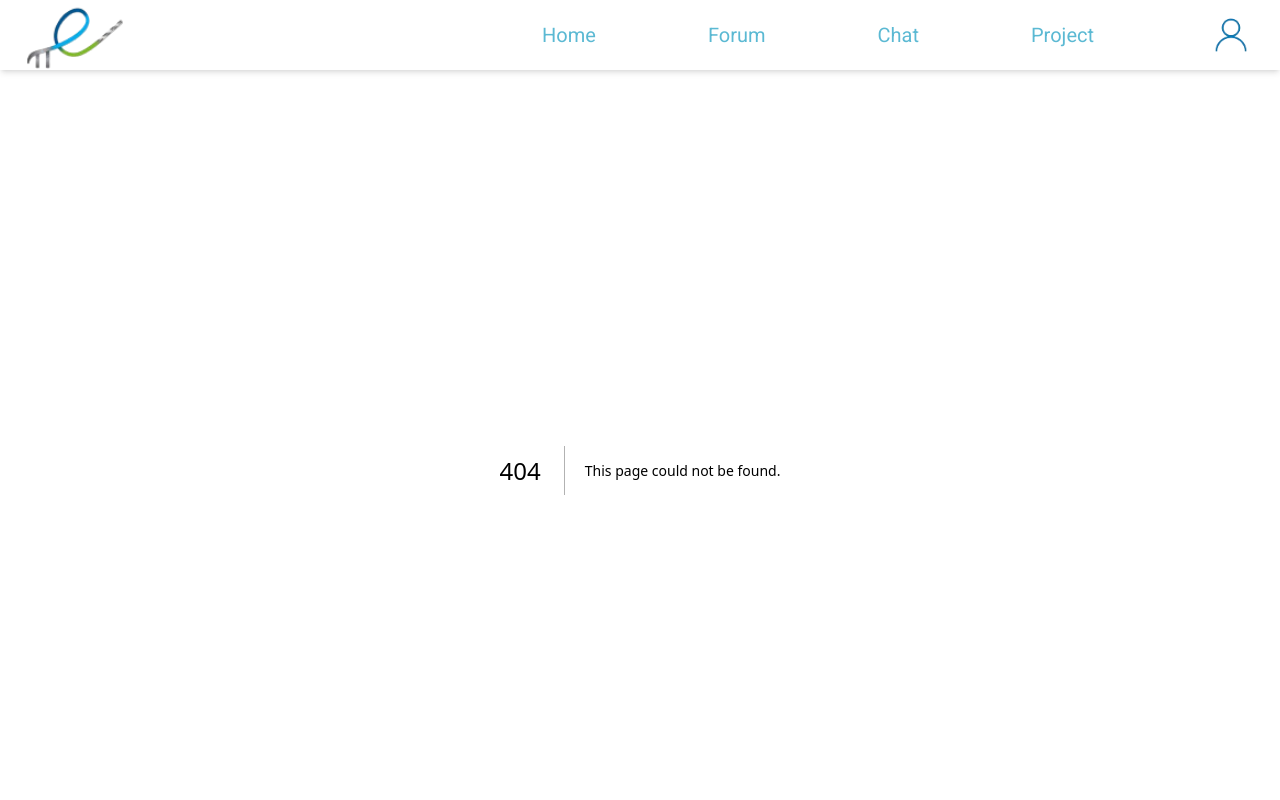
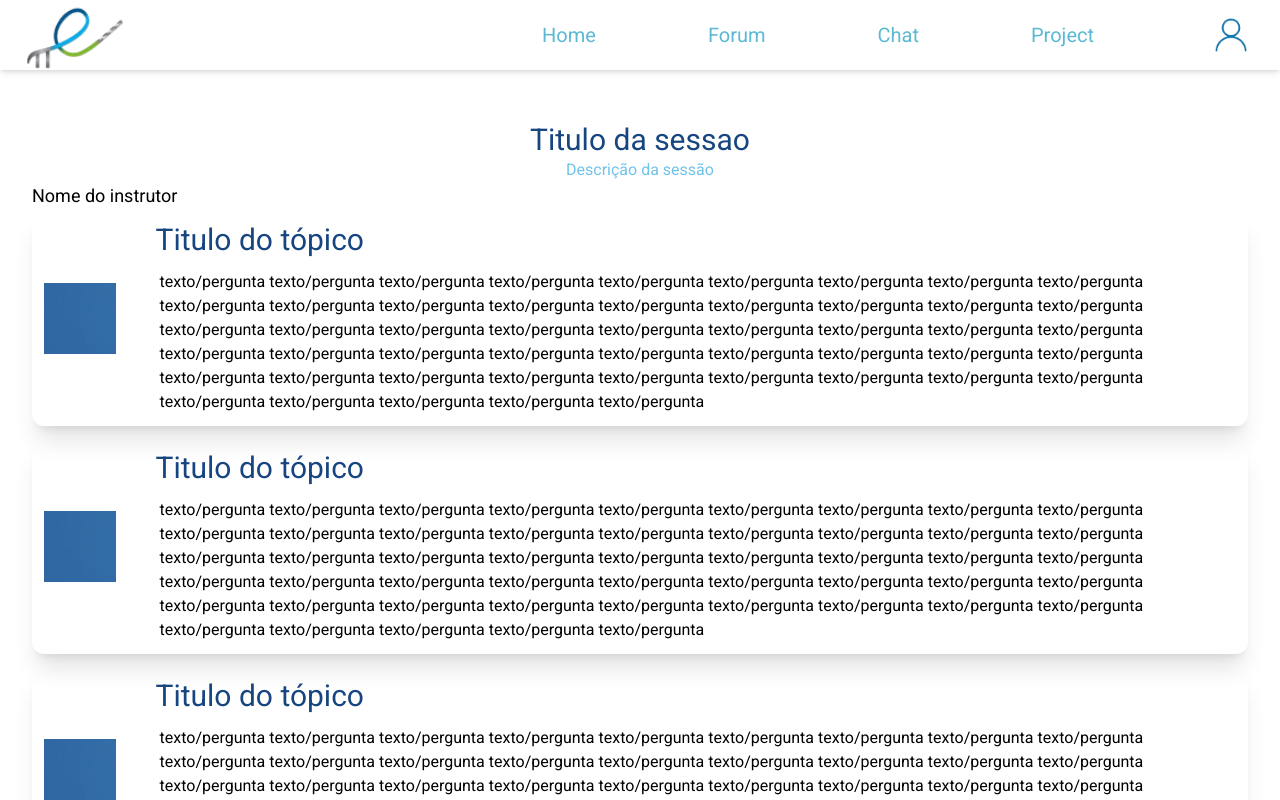
Before and after one commit to matiaszo/forum_ets_frontend, a Next.js app: page /profile in a window 1280 px wide. Before the commit this address had no page. Shown: the top 800 px of the page. Built offline with nearby package versions, Linux system fonts and the light colour scheme.

Commit message:
layout of topic and answer finished

```diff
--- a/next.config.ts
+++ b/next.config.ts
@@ -31,6 +31,10 @@ const nextConfig = {
               source: "/profile",
               destination: "/profile",
           },
+          {
+              source: "/topic",
+              destination: "/topic",
+          },
       ]
   }
 };
--- /dev/null
+++ b/src/app/profile/page.tsx
@@ -0,0 +1,21 @@
+import Topic from "@/components/topic"
+
+export default function Profile() {
+    return(
+        <>
+           <div className="flex flex-col border-black rounded-md m-8 font-robFont">
+                <div className="flex flex-col justify-center items-center w-full mt-5">
+                    <p className="text-blue1 text-3xl ">Titulo da sessao</p>
+                    <p className="text-blue4 text-md">Descrição da sessão</p>
+                </div>
+                <p className="text-lg">Nome do instrutor</p>
+
+                <Topic/>
+                <Topic/>
+                <Topic/>
+                <Topic/>
+                <Topic/>
+           </div>
+        </>
+    )
+}
--- /dev/null
+++ b/src/app/topic/page.tsx
@@ -0,0 +1,29 @@
+import blueColor from "@/assets/blueColor.jpg";
+import Image from "next/image";
+import { Answer } from "@/components/answer"
+
+export default function Topic(){
+    const style= {
+        image: "h-[4%] w-[10px] rounded-full mt-3"
+    }
+
+    return(
+        <>
+            <div className="flex m-12 flex-col">
+            <h1 className="text-blue1 text-3xl mb-3">Titulo do tópico</h1>
+
+            <div className="flex items-center shadow-2xl rounded-xl p-3 font-robFont mb-3">
+                <div className="flex flex-col ml-10 min-w-[90%]">
+                    <h3 className="ml-1">Texto/pergunta texto/pergunta texto/pergunta texto/pergunta texto/pergunta texto/pergunta texto/pergunta texto/pergunta texto/pergunta texto/pergunta
+                    texto/pergunta texto/pergunta texto/pergunta texto/pergunta texto/pergunta texto/pergunta
+                    texto/pergunta texto/pergunta texto/pergunta texto/pergunta texto/pergunta texto/pergunta texto/pergunta texto/pergunta texto/pergunta texto/pergunta
+                    </h3>
+                    <div className="flex justify-end text-blue3">Nome do usuario</div>
+                </div>
+            </div>
+
+            <Answer/>
+            </div>
+        </>
+    )
+}
--- /dev/null
+++ b/src/components/answer.tsx
@@ -0,0 +1,26 @@
+import blueColor from "@/assets/blueColor.jpg";
+import Image from "next/image";
+
+
+export const Answer = () =>{
+    const style= {
+        image: "h-[4%] w-[10px] rounded-full mt-2"
+    }
+
+    return(
+        <div className="flex items-center shadow-xl rounded-l p-3 font-robFont mb-3 m-10">
+            <div className="flex flex-col ml-5 min-w-[90%]">
+                <div className="flex text-blue1 text-xl mb-3">
+                <Image className={style.image} src={blueColor}  alt="blue"/>
+                    <h1 className="ml-1">Nome do usuario</h1>
+                </div>
+                <h3 className="ml-1">texto/pergunta texto/pergunta texto/pergunta texto/pergunta texto/pergunta texto/pergunta texto/pergunta texto/pergunta texto/pergunta texto/pergunta
+                texto/pergunta texto/pergunta texto/pergunta texto/pergunta texto/pergunta texto/pergunta texto/pergunta texto/pergunta texto/pergunta texto/pergunta
+                texto/pergunta texto/pergunta texto/pergunta texto/pergunta texto/pergunta texto/pergunta texto/pergunta texto/pergunta texto/pergunta texto/pergunta
+                texto/pergunta texto/pergunta texto/pergunta texto/pergunta texto/pergunta texto/pergunta texto/pergunta texto/pergunta texto/pergunta texto/pergunta
+                texto/pergunta texto/pergunta texto/pergunta texto/pergunta texto/pergunta texto/pergunta texto/pergunta texto/pergunta texto/pergunta texto/pergunta
+                </h3>
+            </div>
+        </div>
+    )
+}
--- a/src/components/header.tsx
+++ b/src/components/header.tsx
@@ -11,6 +11,7 @@ export const Header = ({first, second, third, fourth}: any) => {
     const style= {
         option: "font-robFont text-blue5 text-xl"
     }
+
     return(
         <>
         <div className="flex items-center shadow-md">
@@ -24,7 +25,7 @@ export const Header = ({first, second, third, fourth}: any) => {
                 <Link className={style.option} href={ROUTES.forum}>{second}</Link>
                 <Link className={style.option} href={ROUTES.chat}>{third}</Link>
                 <Link className={style.option} href={ROUTES.project}>{fourth}</Link>
-                <Link  href={ROUTES.chat}><Image src={user_logo} width={50} height={50} alt="ets logo"/></Link>
+                <Link  href={ROUTES.profile}><Image src={user_logo} width={50} height={50} alt="ets logo"/></Link>
             </div>
         </div>
         </>
--- /dev/null
+++ b/src/components/topic.tsx
@@ -0,0 +1,30 @@
+import { ROUTES } from "@/constants/routes";
+import Image from "next/image"
+import Link from "next/link";
+import blueColor from "@/assets/blueColor.jpg";
+
+const Topic = () =>{
+
+    const style= {
+        image: "h-[4%] w-[6%]"
+    }
+    return(
+        <>
+            <Link href={ROUTES.topic}>
+                <div className="flex items-center shadow-xl rounded-xl p-3 font-robFont mb-3">
+                    <Image className={style.image} src={blueColor}  alt="blue"/>
+                    <div className="flex flex-col ml-10 min-w-[90%]">
+                        <h1 className="text-blue1 text-3xl mb-3">Titulo do tópico</h1>
+                        <h3 className="ml-1">texto/pergunta texto/pergunta texto/pergunta texto/pergunta texto/pergunta texto/pergunta texto/pergunta texto/pergunta texto/pergunta texto/pergunta
+                        texto/pergunta texto/pergunta texto/pergunta texto/pergunta texto/pergunta texto/pergunta texto/pergunta texto/pergunta texto/pergunta texto/pergunta
+                        texto/pergunta texto/pergunta texto/pergunta texto/pergunta texto/pergunta texto/pergunta texto/pergunta texto/pergunta texto/pergunta texto/pergunta
+                        texto/pergunta texto/pergunta texto/pergunta texto/pergunta texto/pergunta texto/pergunta texto/pergunta texto/pergunta texto/pergunta texto/pergunta
+                        texto/pergunta texto/pergunta texto/pergunta texto/pergunta texto/pergunta texto/pergunta texto/pergunta texto/pergunta texto/pergunta texto/pergunta
+                        </h3>
+                    </div>
+                </div>
+            </Link>
+        </>
+    )
+}
+export default Topic;
--- a/src/constants/routes.ts
+++ b/src/constants/routes.ts
@@ -6,4 +6,5 @@ export enum ROUTES{
     chat = "/chat",
     project = "/project",
     profile = "/profile",
+    topic = "/topic"
 }
```
Also changed, not shown: src/assets/blueColor.jpg (added).
